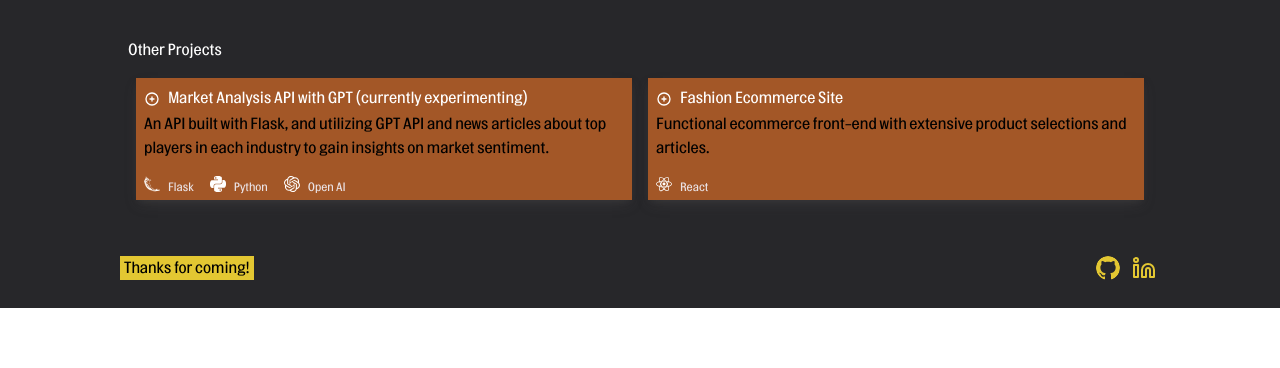
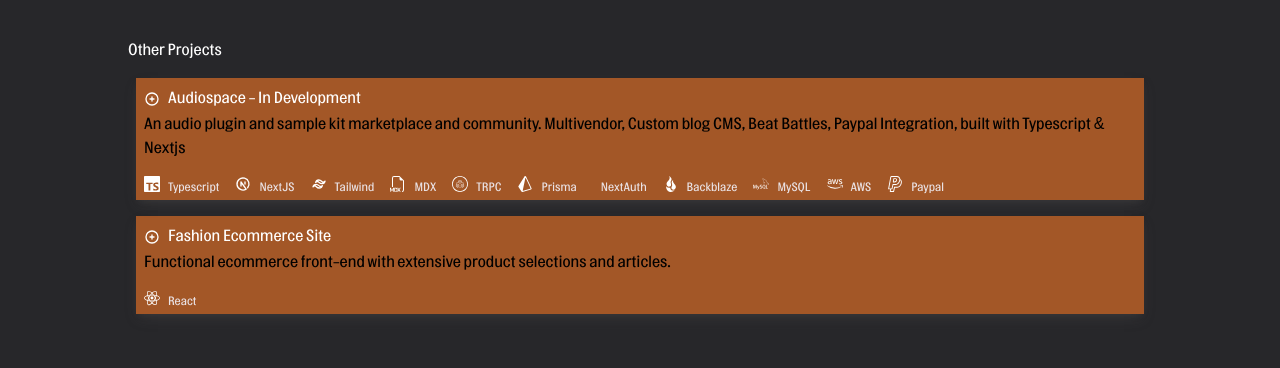
Before and after one commit to samuelho-dev/samuelho.github.io, a Next.js app: page /work in a window 1280 px wide. Shown: the part 2039-2407 px from the top of the page. Before the commit the page ends 2347 px from the top, so only its background shows below. Built offline with nearby package versions, Linux system fonts and the light colour scheme.

Commit message:
audiospace update

```diff
--- a/src/components/Projects.tsx
+++ b/src/components/Projects.tsx
@@ -1,14 +1,17 @@
 import React from 'react';
 import data from '../../util/resume.json';
-import { TbBrandNextjs } from 'react-icons/tb';
+import { TbBrandNextjs, TbBrandTailwind } from 'react-icons/tb';
 import { FaNodeJs, FaReact } from 'react-icons/fa';
 import { FaAws } from 'react-icons/fa';
 import {
+  SiBackblaze,
   SiFirebase,
   SiFlask,
+  SiMysql,
   SiOpenai,
   SiPython,
   SiReact,
+  SiTrpc,
   SiTypescript,
 } from 'react-icons/si';
 import { SiPrisma } from 'react-icons/si';
@@ -16,8 +19,9 @@ import { SiPostgresql } from 'react-icons/si';
 import { SiReactquery } from 'react-icons/si';
 import { SiJavascript } from 'react-icons/si';
 import { SiSequelize } from 'react-icons/si';
-import { BsGithub } from 'react-icons/bs';
+import { BsFiletypeMdx, BsGithub } from 'react-icons/bs';
 import { HiOutlinePlusCircle } from 'react-icons/hi';
+import { SlPaypal } from 'react-icons/sl';
 import Image from 'next/image';
 
 interface IconMap {
@@ -44,6 +48,12 @@ function Projects() {
     AWS: <FaAws color="white" />,
     Node: <FaNodeJs color="white" />,
     NextJS: <TbBrandNextjs color="white" />,
+    Tailwind: <TbBrandTailwind color="white" />,
+    MDX: <BsFiletypeMdx color="white" />,
+    TRPC: <SiTrpc color="white" />,
+    Backblaze: <SiBackblaze color="white" />,
+    MySQL: <SiMysql color="white" />,
+    Paypal: <SlPaypal color="white" />,
   };
   return (
     <section className="max-w-6xl">
@@ -129,7 +139,7 @@ function Projects() {
       </ul>
       <div className="flex flex-col gap-2 pt-12">
         <h5>Other Projects</h5>
-        <div className="flex flex-col md:flex-row">
+        <div className="w-full">
           {otherProjects.map((project, i) => (
             <a
               key={i}
@@ -137,7 +147,7 @@ function Projects() {
               target="_blank"
               className="flex w-full"
             >
-              <div className="tileShadow m-2 flex cursor-pointer flex-col justify-between bg-customOrange bg-opacity-70 p-2">
+              <div className="tileShadow m-2 flex w-full cursor-pointer flex-col justify-between bg-customOrange bg-opacity-70 p-2">
                 <div className="flex items-center gap-2">
                   <div>{iconmap.Plus}</div>
                   <h5 className="w-fit border-b-2 border-transparent  transition duration-300 hover:border-customRed">
@@ -145,7 +155,7 @@ function Projects() {
                   </h5>
                 </div>
                 <p>{project.description}</p>
-                <div className="flex gap-4">
+                <div className="flex flex-wrap gap-4">
                   {project.technologies.map((tech, j) => (
                     <div key={j} className={`flex items-center gap-2 pt-4`}>
                       <div>{iconmap[tech]}</div>
--- a/util/resume.json
+++ b/util/resume.json
@@ -85,10 +85,22 @@
   ],
   "otherProjects": [
     {
-      "name": "Market Analysis API with GPT (currently experimenting)",
-      "description": "An API built with Flask, and utilizing GPT API and news articles about top players in each industry to gain insights on market sentiment.",
-      "technologies": ["Flask", "Python", "Open AI"],
-      "source": "https://github.com/samuelho-dev/marketanalyticsapi"
+      "name": "Audiospace - In Development",
+      "description": "An audio plugin and sample kit marketplace and community. Multivendor, Custom blog CMS, Beat Battles, Paypal Integration, built with Typescript & Nextjs",
+      "technologies": [
+        "Typescript",
+        "NextJS",
+        "Tailwind",
+        "MDX",
+        "TRPC",
+        "Prisma",
+        "NextAuth",
+        "Backblaze",
+        "MySQL",
+        "AWS",
+        "Paypal"
+      ],
+      "source": "https://github.com/samuelho-dev/audiospace"
     },
     {
       "name": "Fashion Ecommerce Site",
```
